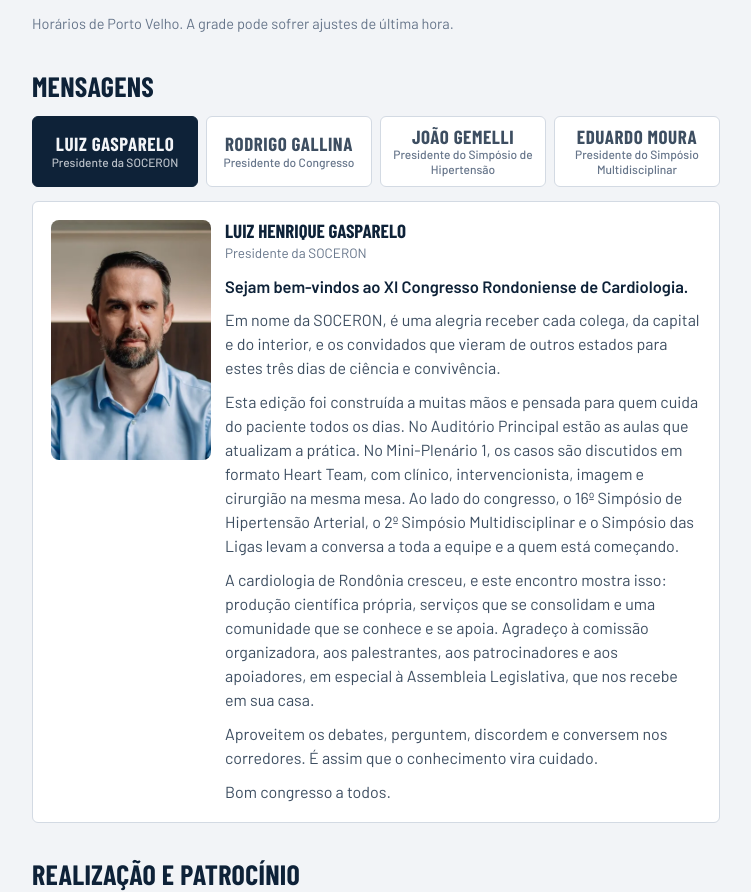
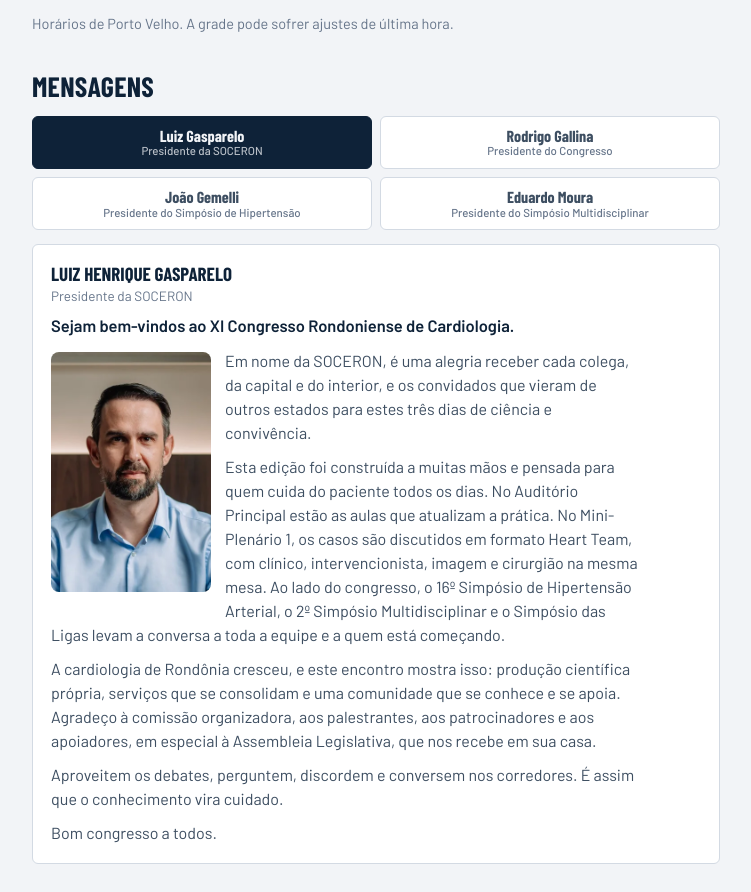
Before and after one commit to lgasparelo/crc2026, a plain HTML site: page index.html in a window 1280 px wide. Shown: the part 1429-2321 px from the top of the page, without its empty margins (264-1015 px from the left). Drawn offline with nearby package versions, Linux system fonts and the light colour scheme.

Commit message:
Mensagens: foto do presidente do Simpósio de Hipertensão e novo layout
Co-Authored-By: Claude Fable 5.2 <noreply@anthropic.com>
Claude-Session: https://claude.ai/code/session_0182YZMC8D5zrR37HEC8pz3z

```diff
--- a/index.html
+++ b/index.html
@@ -118,6 +118,14 @@ article.msg.has-photo .portrait{width:120px;height:180px;margin:0}
 .who-tabs button small{font-size:11px;line-height:1.2}
 .who-tabs{display:grid;grid-template-columns:repeat(2,minmax(0,1fr))}
 .who-tabs button{min-width:0}
+article.msg.has-photo{display:block}
+article.msg.has-photo::after{content:"";display:block;clear:both}
+article.msg.has-photo .portrait{float:left;margin:3px 14px 8px 0}
+article.msg .byline{margin-bottom:8px!important}
+article.msg .lead{margin-bottom:12px}
+.tabs.who-tabs{display:grid;grid-template-columns:repeat(2,minmax(0,1fr));gap:8px}
+.tabs.who-tabs button{min-width:0;font-size:16px;text-transform:none;letter-spacing:0;padding:10px 6px}
+.tabs.who-tabs button small{font-size:11.5px;line-height:1.2}
 /* Agora */
 .now{background:var(--surface);border:1px solid var(--line);border-left:5px solid var(--red);border-radius:6px;padding:14px 16px;display:flex;flex-direction:column;gap:4px}
 .now .lbl{font-family:var(--display);font-weight:700;font-size:14px;letter-spacing:.12em;text-transform:uppercase;color:var(--red)}
@@ -263,45 +271,39 @@ nav.dock a:hover{color:var(--red)}
     <button type="button" data-msg="has" aria-pressed="false">João Gemelli<small>Presidente do Simpósio de Hipertensão</small></button>
     <button type="button" data-msg="multi" aria-pressed="false">Eduardo Moura<small>Presidente do Simpósio Multidisciplinar</small></button>
   </div>
-  <article class="msg has-photo" id="msg-soceron">
-    <img class="portrait" src="assets/luiz-gasparelo-7.webp" alt="Luiz Henrique Gasparelo, presidente da SOCERON" width="360" height="540">
-    <div class="msg-text">
+  <article class="msg has-photo" id="msg-soceron"None>
     <p class="byline"><b>Luiz Henrique Gasparelo</b><span>Presidente da SOCERON</span></p>
     <p class="lead">Sejam bem-vindos ao XI Congresso Rondoniense de Cardiologia.</p>
+    <img class="portrait" src="assets/luiz-gasparelo-7.webp" alt="Luiz Henrique Gasparelo, presidente da SOCERON" width="360" height="540">
     <p>Em nome da SOCERON, é uma alegria receber cada colega, da capital e do interior, e os convidados que vieram de outros estados para estes três dias de ciência e convivência.</p>
     <p>Esta edição foi construída a muitas mãos e pensada para quem cuida do paciente todos os dias. No Auditório Principal estão as aulas que atualizam a prática. No Mini-Plenário 1, os casos são discutidos em formato Heart Team, com clínico, intervencionista, imagem e cirurgião na mesma mesa. Ao lado do congresso, o 16º Simpósio de Hipertensão Arterial, o 2º Simpósio Multidisciplinar e o Simpósio das Ligas levam a conversa a toda a equipe e a quem está começando.</p>
     <p>A cardiologia de Rondônia cresceu, e este encontro mostra isso: produção científica própria, serviços que se consolidam e uma comunidade que se conhece e se apoia. Agradeço à comissão organizadora, aos palestrantes, aos patrocinadores e aos apoiadores, em especial à Assembleia Legislativa, que nos recebe em sua casa.</p>
     <p>Aproveitem os debates, perguntem, discordem e conversem nos corredores. É assim que o conhecimento vira cuidado.</p>
     <p>Bom congresso a todos.</p>
-    </div>
   </article>
   <article class="msg has-photo" id="msg-congresso" hidden>
-    <img class="portrait" src="assets/rodrigo-gallina.webp" alt="Rodrigo Gallina, presidente do congresso" width="360" height="540">
-    <div class="msg-text">
     <p class="byline"><b>Rodrigo Gallina</b><span>Presidente do XI Congresso Rondoniense de Cardiologia</span></p>
     <p class="lead">Um encontro para transformar conhecimento em cuidado</p>
+    <img class="portrait" src="assets/rodrigo-gallina.webp" alt="Rodrigo Gallina, presidente do congresso" width="360" height="540">
     <p>É com grande entusiasmo e senso de responsabilidade que damos as boas-vindas ao Congresso Rondoniense de Cardiologia, um dos mais importantes encontros científicos da cardiologia em nosso estado.</p>
     <p>Em um cenário de constantes transformações na medicina, a atualização científica deixou de ser apenas uma escolha e tornou-se parte essencial da prática médica. Novas tecnologias, métodos diagnósticos, estratégias terapêuticas e modelos de cuidado estão modificando rapidamente a forma como prevenimos, diagnosticamos e tratamos as doenças cardiovasculares.</p>
     <p>É neste contexto que nasce mais uma edição do nosso Congresso: um espaço de atualização, discussão, integração e construção coletiva do futuro da cardiologia em Rondônia.</p>
     <p>Rondônia possui uma cardiologia dinâmica, qualificada e em constante crescimento. Nosso Congresso representa também a oportunidade de valorizar essa trajetória, dar visibilidade à produção científica regional e fortalecer a nossa identidade enquanto comunidade cardiológica.</p>
     <p>Sejam todos muito bem-vindos ao Congresso Rondoniense de Cardiologia.</p>
-    </div>
   </article>
   <article class="msg has-photo" id="msg-multi" hidden>
-    <img class="portrait" src="assets/eduardo-moura.webp" alt="Eduardo Junior de Sousa Moura, presidente do Simpósio Multidisciplinar" width="360" height="540">
-    <div class="msg-text">
     <p class="byline"><b>Enf. Eduardo Junior de Sousa Moura</b><span>Presidente do 2º Simpósio Multidisciplinar</span></p>
     <p class="lead">Sejam todos muito bem-vindos ao 2º Simpósio Multidisciplinar!</p>
+    <img class="portrait" src="assets/eduardo-moura.webp" alt="Eduardo Junior de Sousa Moura, presidente do Simpósio Multidisciplinar" width="360" height="540">
     <p>É com grande satisfação que estamos trazendo palestrantes de diferentes áreas da equipe multidisciplinar para compartilhar conhecimentos, experiências e práticas que fazem a diferença na assistência ao paciente crítico cardiológico.</p>
     <p>Acreditamos que o cuidado ao paciente cardiológico vai muito além de uma única especialidade. É resultado da integração, da competência e do trabalho conjunto de profissionais que atuam em cada etapa da assistência.</p>
     <p>Nossa proposta é valorizar o papel de cada profissional, fortalecer a atuação multiprofissional e promover uma assistência cada vez mais segura, humanizada e qualificada.</p>
     <p><strong>Porque cuidar de um paciente crítico cardiológico é uma missão que exige conhecimento, integração e trabalho em equipe!</strong></p>
-    </div>
   </article>
-  <article class="msg" id="msg-has" hidden>
-    <div class="msg-text">
+  <article class="msg has-photo" id="msg-has" hidden>
     <p class="byline"><b>Dr. João Roberto Gemelli</b><span>Presidente do 16º Simpósio de Hipertensão</span></p>
     <p class="lead">Prezadas e prezados colegas,</p>
+    <img class="portrait" src="assets/joao-gemelli.webp" alt="João Roberto Gemelli, presidente do Simpósio de Hipertensão" width="360" height="540">
     <p>É com profunda honra que, como presidente do 16º Simpósio de Hipertensão, acolho cada congressista e a comunidade cardiológica de Rondônia.</p>
     <p>Chegar à 16ª edição não é apenas uma contagem de encontros. É a memória viva de uma construção realizada ano após ano por colegas que acreditaram no estudo rigoroso, na atualização científica e na prática médica responsável.</p>
     <p>Nossa sociedade médica cresceu junto com o estado, fortalecendo vínculos, qualificando equipes e abrindo caminhos para uma assistência cardiovascular cada vez mais abrangente. Ao longo dessa trajetória, nossos congressos e simpósios tornaram-se espaços de integração entre gerações, troca de experiências e compromisso com a excelência.</p>
@@ -310,7 +312,6 @@ nav.dock a:hover{color:var(--red)}
     <p>Que este encontro celebre aqueles que vieram antes, inspire os profissionais que chegam agora e fortaleça os próximos passos da cardiologia rondoniense.</p>
     <p>Meu reconhecimento a todos que ajudaram a construir esta história e a cada participante que mantém viva a tradição do nosso simpósio.</p>
     <p>Sejam todos muito bem-vindos. Desejo a todos um ótimo evento, marcado por aprendizado, integração e encontros verdadeiramente enriquecedores!</p>
-    </div>
   </article>
 </section>
 
```
Also changed, not shown: assets/joao-gemelli.webp (added).
